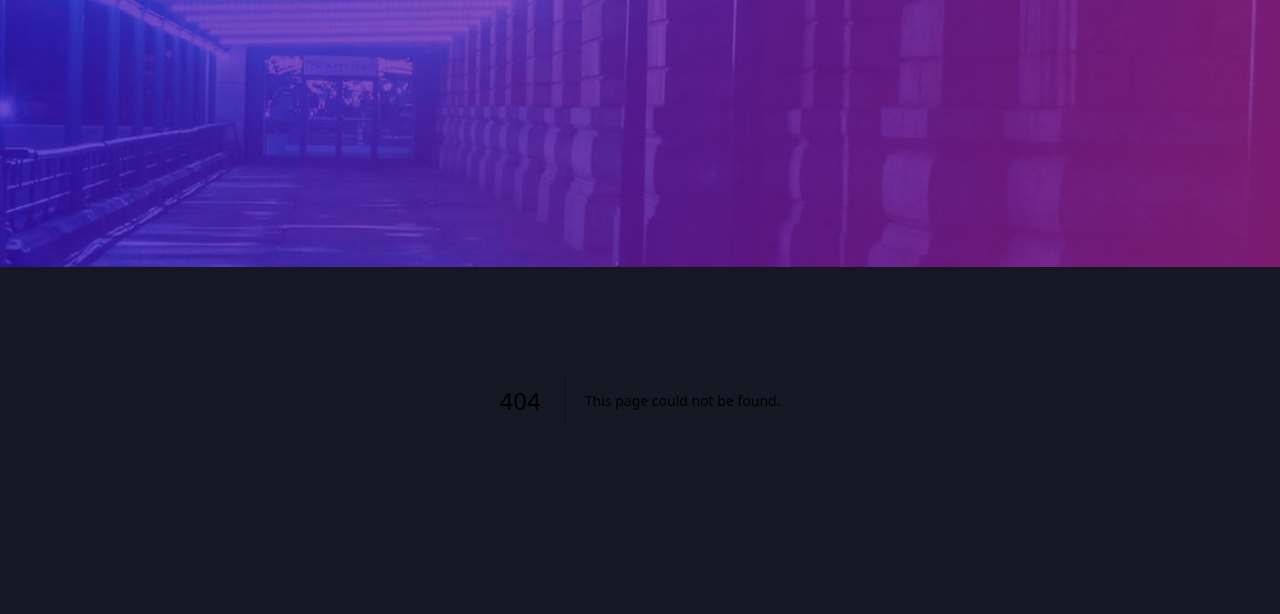
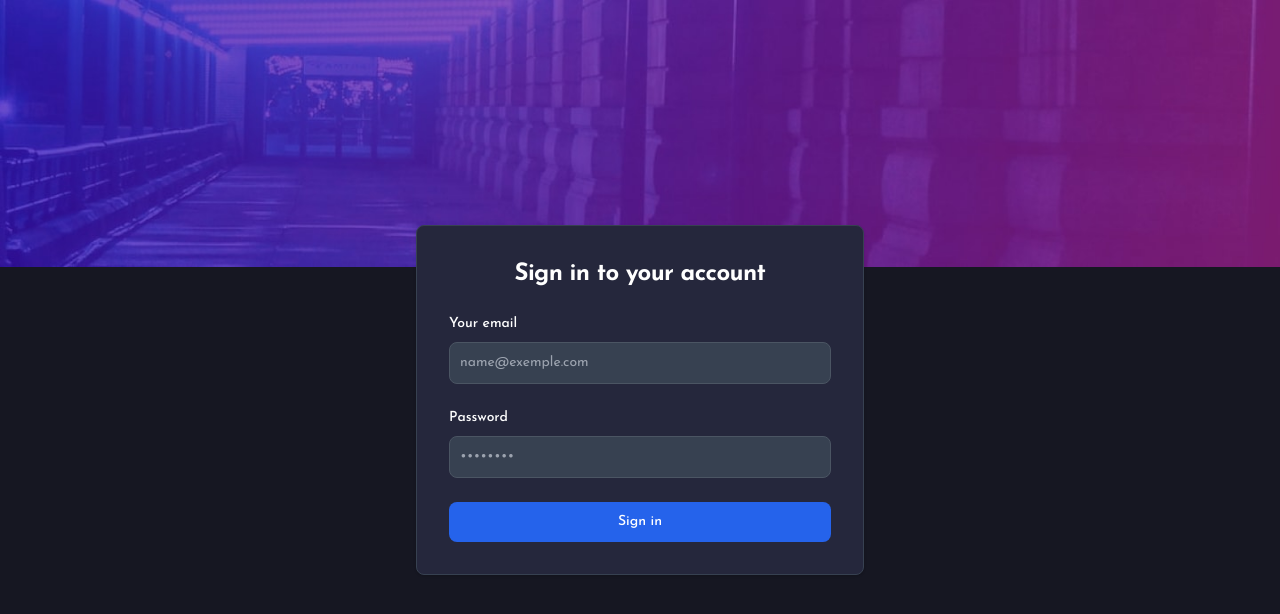
Before and after one commit to eriveltondasilva/todo-app.client, a Next.js app: page /login in a window 1280 px wide. Before the commit this address had no page. Shown: the top 614 px of the page. Built offline with nearby package versions, Linux system fonts and the light colour scheme.

Commit message:
feat: form de login

```diff
--- /dev/null
+++ b/src/app/login/page.tsx
@@ -0,0 +1,6 @@
+import Login from '@/components/Login'
+
+// =============================================================================
+export default function LoginPage() {
+  return <Login />
+}
--- /dev/null
+++ b/src/components/Login/LoginButton.tsx
@@ -0,0 +1,9 @@
+export default function LoginButton() {
+  return (
+    <button
+      type='submit'
+      className='mb-2 me-2 w-full rounded-lg bg-blue-700 px-5 py-2.5 text-sm font-medium text-white hover:bg-blue-800 focus:outline-none focus:ring-4 focus:ring-blue-300 dark:bg-blue-600 dark:hover:bg-blue-700 dark:focus:ring-blue-800'>
+      Sign in
+    </button>
+  )
+}
--- /dev/null
+++ b/src/components/Login/LoginForm.tsx
@@ -0,0 +1,12 @@
+type Props = {
+  onSubmit: (e: React.FormEvent<EventTarget>) => void
+  children: React.ReactNode
+}
+
+export default function name({ onSubmit, children }: Props) {
+  return (
+    <form onSubmit={onSubmit} className='space-y-4 md:space-y-6'>
+      {children}
+    </form>
+  )
+}
--- /dev/null
+++ b/src/components/Login/LoginInputEmail.tsx
@@ -0,0 +1,19 @@
+export default function LoginInputEmail() {
+  return (
+    <div>
+      <label
+        htmlFor='email'
+        className='mb-2 block text-sm font-medium text-gray-900 dark:text-white'>
+        Your email
+      </label>
+      <input
+        type='email'
+        name='email'
+        id='email'
+        className='focus:ring-primary-600 focus:border-primary-600 block w-full rounded-lg border border-gray-300 bg-gray-50 p-2.5 text-gray-900 dark:border-gray-600 dark:bg-gray-700 dark:text-white dark:placeholder-gray-400 dark:focus:border-blue-500 dark:focus:ring-blue-500 sm:text-sm'
+        placeholder='name@exemple.com'
+        required
+      />
+    </div>
+  )
+}
--- /dev/null
+++ b/src/components/Login/LoginInputPassword.tsx
@@ -0,0 +1,19 @@
+export default function LoginInputPassword() {
+  return (
+    <div>
+      <label
+        htmlFor='password'
+        className='mb-2 block text-sm font-medium text-gray-900 dark:text-white'>
+        Password
+      </label>
+      <input
+        type='password'
+        name='password'
+        id='password'
+        placeholder='••••••••'
+        className='focus:ring-primary-600 focus:border-primary-600 block w-full rounded-lg border border-gray-300 bg-gray-50 p-2.5 text-gray-900 dark:border-gray-600 dark:bg-gray-700 dark:text-white dark:placeholder-gray-400 dark:focus:border-blue-500 dark:focus:ring-blue-500 sm:text-sm'
+        required
+      />
+    </div>
+  )
+}
--- /dev/null
+++ b/src/components/Login/LoginRoot.tsx
@@ -0,0 +1,13 @@
+type Props = { children: React.ReactNode }
+
+export default function LoginRoot({ children }: Props) {
+  return (
+    <section>
+      <div className='mx-auto flex flex-col items-center justify-center px-6 py-8 md:h-screen lg:py-0'>
+        <div className='w-full rounded-lg bg-surface-light shadow dark:border dark:border-gray-700 dark:bg-surface-dark sm:max-w-md md:mt-0 xl:p-0'>
+          <div className='space-y-4 p-6 sm:p-8 md:space-y-6'>{children}</div>
+        </div>
+      </div>
+    </section>
+  )
+}
--- /dev/null
+++ b/src/components/Login/LoginTitle.tsx
@@ -0,0 +1,7 @@
+export default function LoginTitle() {
+  return (
+    <h1 className='text-center text-xl font-bold leading-tight tracking-tight text-gray-900 dark:text-white md:text-2xl'>
+      Sign in to your account
+    </h1>
+  )
+}
--- /dev/null
+++ b/src/components/Login/index.tsx
@@ -0,0 +1,25 @@
+import FormButton from './LoginButton'
+import LoginForm from './LoginForm'
+import LoginInputEmail from './LoginInputEmail'
+import LoginInputPassword from './LoginInputPassword'
+import LoginRoot from './LoginRoot'
+import LoginTitle from './LoginTitle'
+
+// ===============================================================================
+export default function LoginIndex() {
+  function handleSubmit(e: React.FormEvent<EventTarget>) {
+    e.preventDefault()
+    //
+  }
+
+  return (
+    <LoginRoot>
+      <LoginTitle />
+      <LoginForm onSubmit={handleSubmit}>
+        <LoginInputEmail />
+        <LoginInputPassword />
+        <FormButton />
+      </LoginForm>
+    </LoginRoot>
+  )
+}
```
Also changed, not shown: src/data.ts (+0 -32 lines), 1 other file (tests, documents, lock files or other folders).
